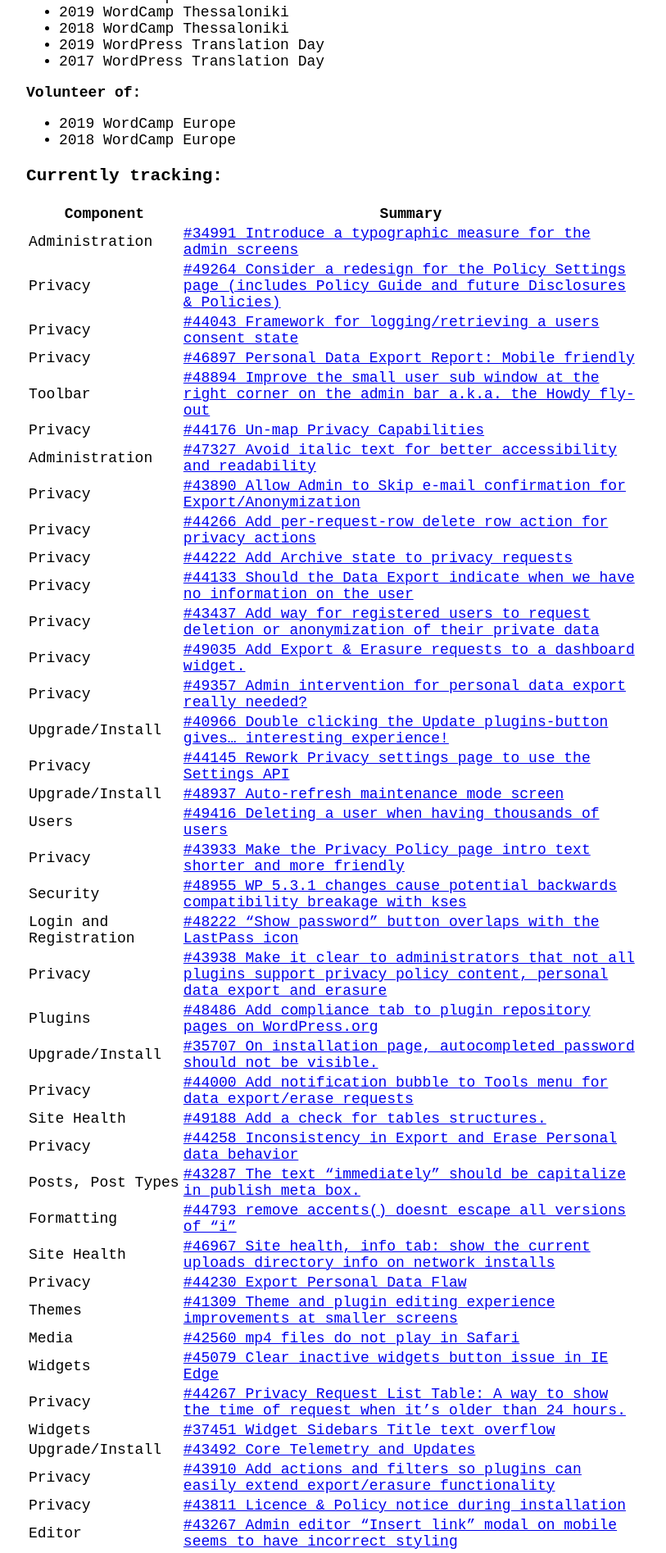
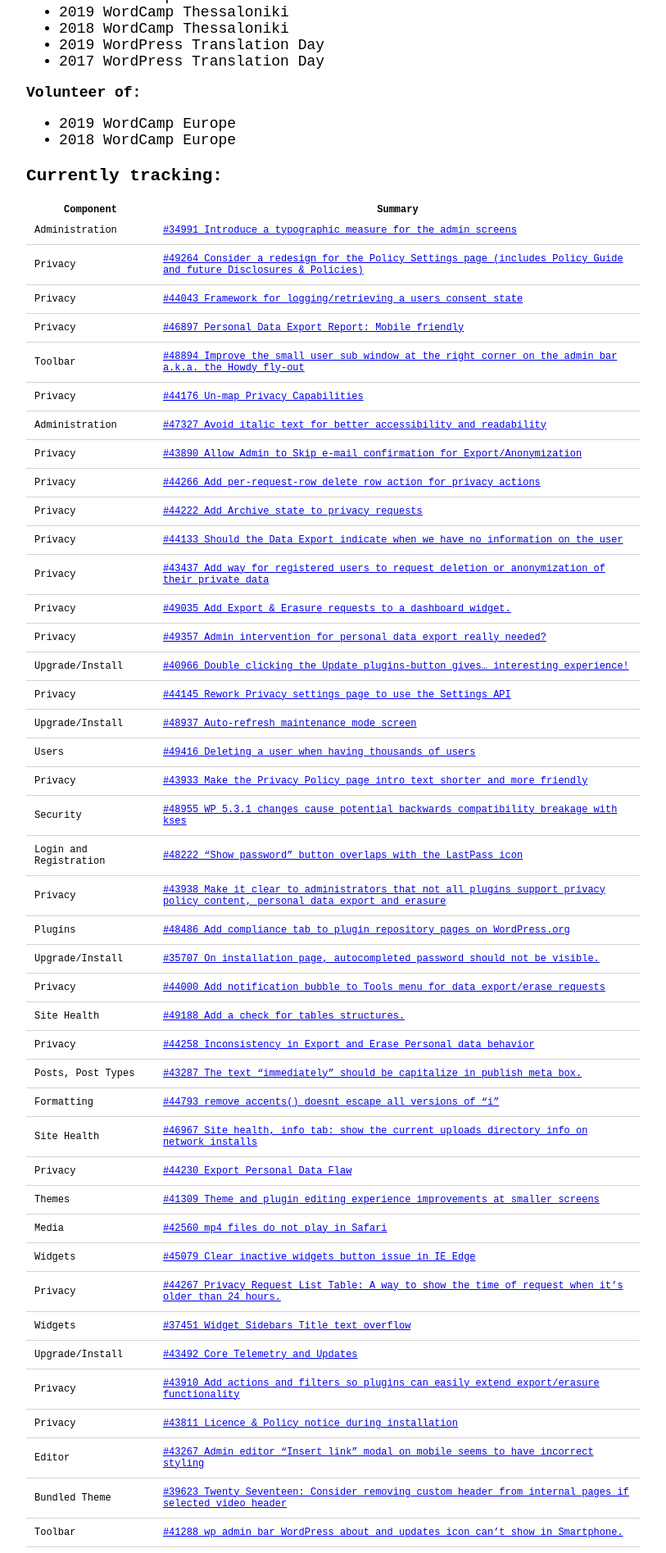
Before and after one commit to mrxkon/mrxkon.github.io, a Jekyll site: the page built from wp-contributions.md, in a window 1280 px wide. Shown: the part 488-2383 px from the top of the page at 82% size, without its empty margins (233-1046 px from the left). Built offline with Jekyll 4.4.1, drawn with Linux system fonts in a browser that asks for light colours.

Commit message:
Update header.html

```diff
--- a/_includes/header.html
+++ b/_includes/header.html
@@ -60,27 +60,22 @@
 				margin-top: 50px;
 				border-top: 1px solid #000;
 			}
+			img {
+				width: 100%;
+			}
+			table {
+				font-size: 12px;
+				border-collapse: collapse;
+			}
+			table tr td {
+				border-bottom: 1px solid #d3d3d3;
+				padding: 10px;
+			}
 			.site-title {
 				margin: 0;
 			}
 			.site-description {
 				font-weight: 700;
-			}
-			.contributions table {
-				font-size: 12px;
-				border-collapse: collapse;
-			}
-			.contributions table tr td {
-				border-bottom: 1px solid #d3d3d3;
-				padding: 10px;
-			}
-			.gallery {
-				display: grid;
-				grid-gap: 10px;
-				grid-template-columns: repeat(2,  calc(50% - 5px));
-			}
-			.gallery-item {
-				width: 100%;
 			}
 			.skiplink {
 				position: absolute;
@@ -101,9 +96,6 @@
 				}
 				.site-description {
 					font-size: 14px;
-				}
-				.gallery {
-					grid-template-columns: 100%;
 				}
 			}
 		</style>
```
